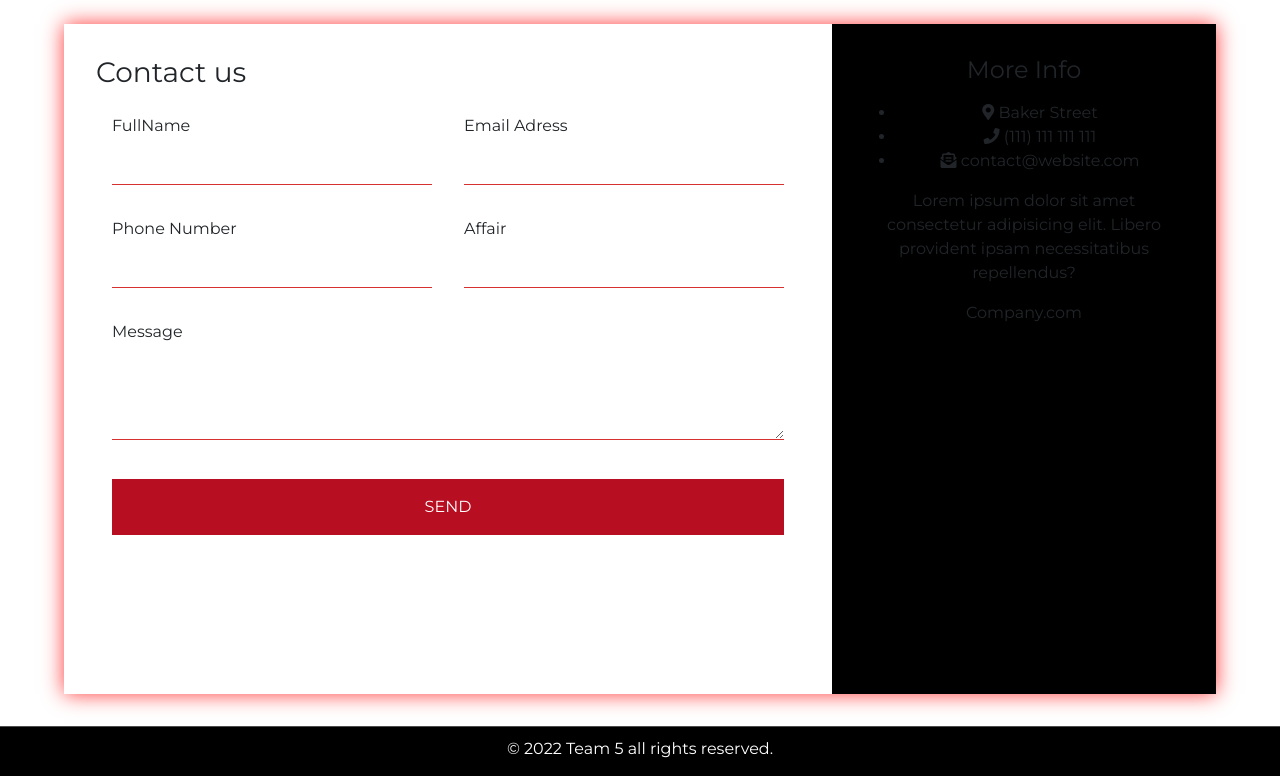
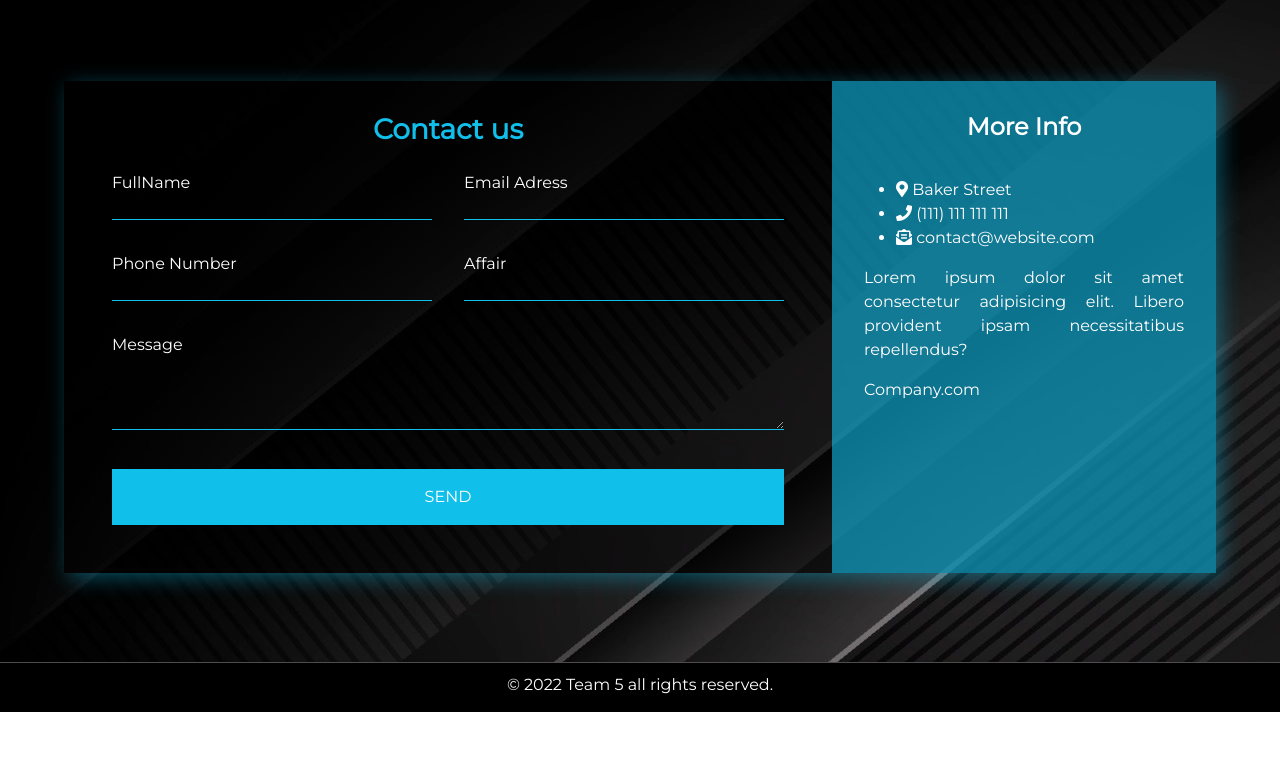
Before and after one commit to KICKFURY/BlogDigital, a plain HTML site: page resources/views/contact/contact.html in a window 1280 px wide. Shown: the part 88-864 px from the top of the page. After the commit the page ends 800 px from the top, so only its background shows below. Drawn offline with nearby package versions, Linux system fonts and the light colour scheme.

Commit message:
change in the conctact page

```diff
--- a/resources/public/css/contact/contact.css
+++ b/resources/public/css/contact/contact.css
@@ -1,10 +1,11 @@
 .contact-wrapper {
-    box-shadow: 0 0 20px 0 rgba(255, 0, 0, 0.781);
+    box-shadow: var(--shadow-cyan);
 }
 
 .contact-wrapper {
-    margin: 2em 4em;
-    height: calc(100vh - var(--height-navbar) - var(--height-footer));
+    background: rgba(0,0,0,0.5);
+    color: var(--white-color);
+    margin: 0 4em;
     display: grid;
     grid-template-columns: 2fr 1fr;
 }
@@ -16,6 +17,12 @@
 .contact-form form {
     display: grid;
     grid-template-columns: 1fr 1fr;
+}
+
+.contact-form h3 {
+    color: var(--cyan-color);
+    text-align: center;
+    font-weight: bold;
 }
 
 .contact-form form label {
@@ -35,35 +42,39 @@
 .contact-form form input,
 .contact-form form textarea {
     width: 100%;
-    padding: .7em;
+    /* padding: .5em; */
     border: none;
     background: none;
     outline: 0;
     color: #fff;
-    border-bottom: 1px solid #d63031;
+    border-bottom: 1px solid var(--cyan-color);
 }
 
 .contact-form form button {
-    background: #B70E21;
+    background: var(--cyan-color);
     border: 0;
+    padding: 1em;
     text-transform: uppercase;
-    padding: 1em;
 }
 
 .contact-form form button:hover,
 .contact-form form button:focus {
-    background: #d63031;
-    color: #fff;
+    background: var(--cyan-color);
+    color: var(--white-color);
     transition: background-color 1s ease-out;
     outline: 0;
 }
 
-/* CONTACT INFO */
 .contact-info {
-    background: #000;
+    background: rgba(17, 191, 235, 0.6);
 }
 
-.contact-info h4, .contact-info ul, .contact-info p {
+.contact-info h4 {
+    font-weight: bold;
     text-align: center;
-    margin: 0 0 1rem 0;
+    margin-bottom: 1.5em;
 }
+
+.contact-info p {
+    text-align: justify;
+}
--- a/resources/public/css/style.css
+++ b/resources/public/css/style.css
@@ -20,9 +20,11 @@
     --red-color: #f00;
     --green-color: #0f0;
     --blue-color: #00f;
+    --cyan-color: rgb(17, 191, 235);
 
     /* others */
     --border-components: 0.5px solid rgba(255, 255, 255, 0.3);
+    --shadow-cyan: 5px 5px 20px rgba(17, 191, 235, 0.4);
 }
 
 /* general styles */
--- a/resources/public/css/team/team.css
+++ b/resources/public/css/team/team.css
@@ -35,7 +35,7 @@ figure {
 	background: rgba(255,255,255,0.0);
 }
 .card:hover{
-	box-shadow: 5px 5px 20px rgba(17, 191, 235, 0.4);
+	box-shadow: var(--shadow-cyan);
 	transform: translateY(-2%);
 }
 .card img{
--- a/resources/views/contact/contact.html
+++ b/resources/views/contact/contact.html
@@ -8,7 +8,7 @@
     <link rel="stylesheet" href="/resources/public/css/style.css">
 
 </head>
-<body>
+<body class="team-body">
     <header>
         <!--NavBar-->
         <div class="ms-auto col-12">
@@ -47,7 +47,7 @@
           </nav>
         </div>
       </header>
-    <div class="content">
+    <div class="contain align-items-center d-flex">
 
         <div class="contact-wrapper animated bounceInUp">
             <div class="contact-form">
```
